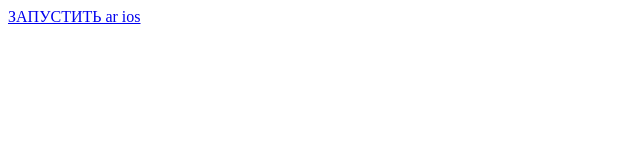
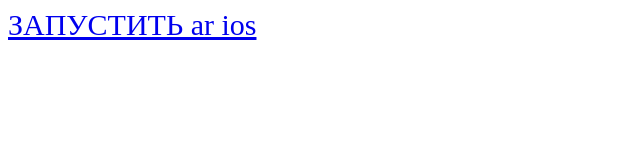
Before and after one commit to gregory-schemchuk/ar_tests_ex, a plain HTML site: page new_t.html in a window 1280 px wide. Shown: the whole page, without its empty margins (0-640 px from the left). Drawn offline with Linux system fonts and the light colour scheme.

Commit message:
Update new_t.html

```diff
--- a/new_t.html
+++ b/new_t.html
@@ -1,5 +1,5 @@
 <html>
   <body>
-    <a rel="ar" href="Horse_animation.usdz">ЗАПУСТИТЬ ar ios</a>
+    <a rel="ar" href="Horse_animation.usdz" style="font-size: 30px;">ЗАПУСТИТЬ ar ios</a>
   </body>
 </html>
```
